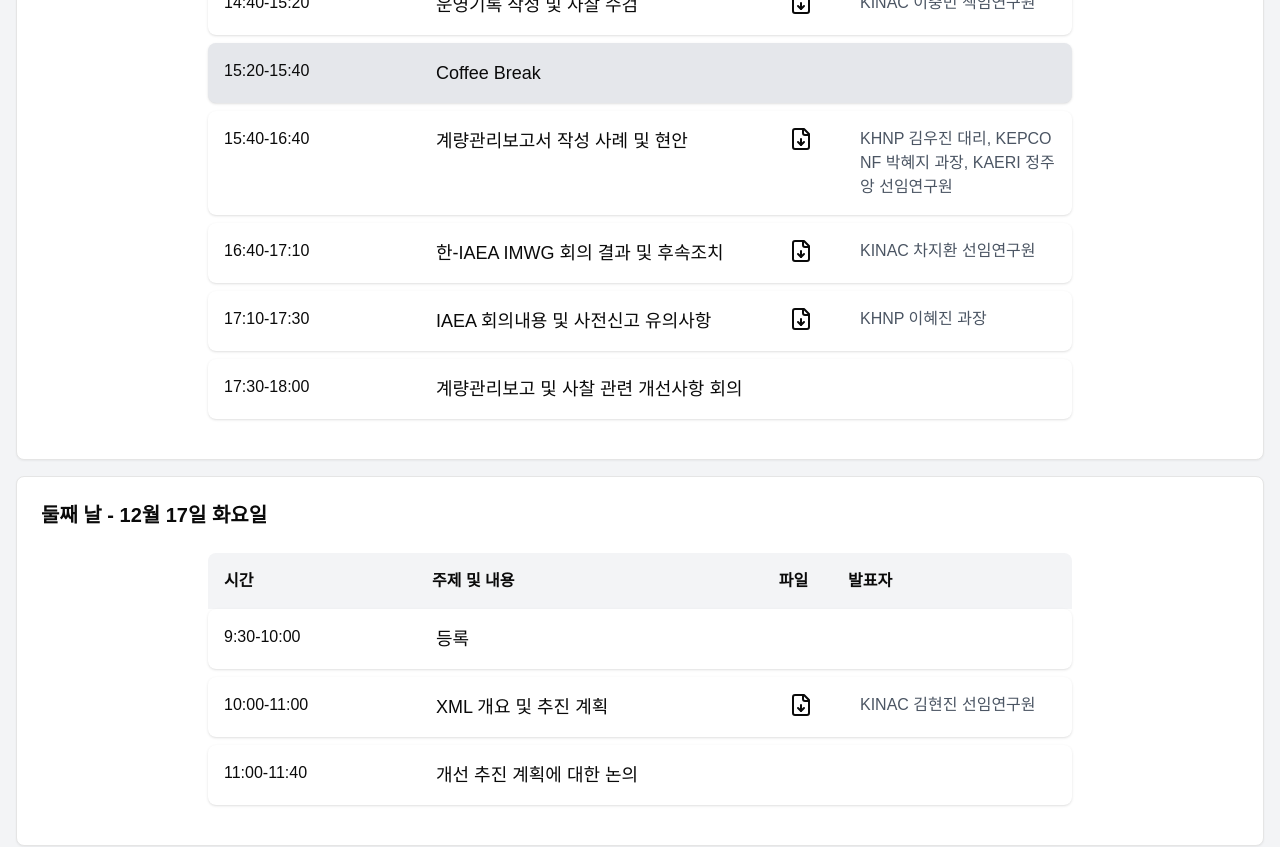
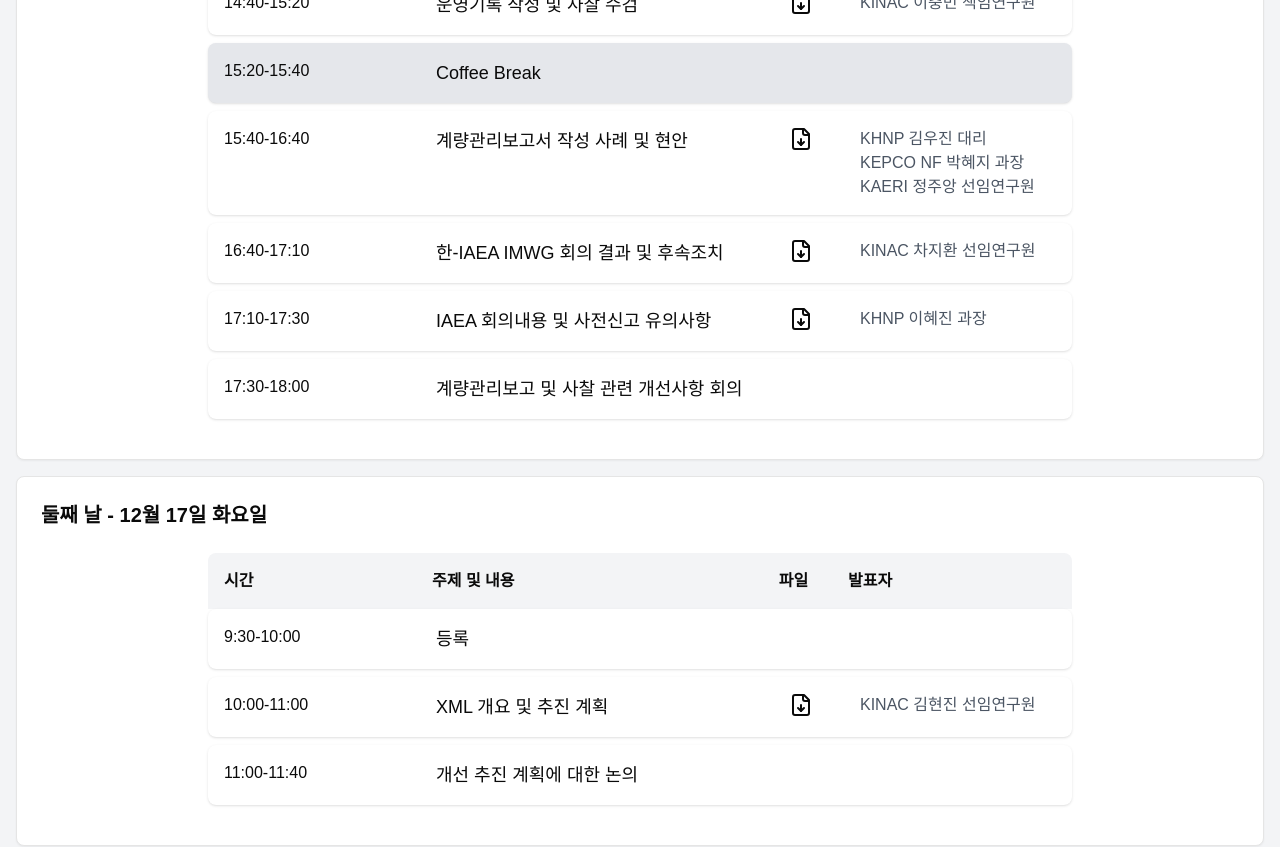
Before and after one commit to Programmer-JK/ImpacFair, a Next.js app: page / in a window 1280 px wide. Shown: the part 1320-2167 px from the top of the page. Built offline with nearby package versions, Linux system fonts and the light colour scheme.

Commit message:
speaker format change

```diff
--- a/src/components/mobile-nav.tsx
+++ b/src/components/mobile-nav.tsx
@@ -17,15 +17,6 @@ export function MobileNav() {
           <ul className="space-y-2">
             <li>
               <a
-                href="#about"
-                className="block py-2 hover:underline"
-                onClick={() => setIsOpen(false)}
-              >
-                소개
-              </a>
-            </li>
-            <li>
-              <a
                 href="#schedule"
                 className="block py-2 hover:underline"
                 onClick={() => setIsOpen(false)}
--- a/src/components/schedule-div.tsx
+++ b/src/components/schedule-div.tsx
@@ -71,7 +71,11 @@ const ScheduleDiv = ({ data = [] }: ScheduleDivProps) => {
             {/* {item.speaker.split(", ").forEach((v) => (
               <span>{v}</span>
             ))} */}
-            <div className="lg:col-span-3 text-gray-600">{item.speaker}</div>
+            <div className="lg:col-span-3 flex flex-col text-gray-600">
+              {item.speaker.split(",").map((v, idx) => (
+                <span>{v}</span>
+              ))}
+            </div>
           </div>
         ))}
       </div>
```
Also changed, not shown: src/app/page.tsx (+1 -7 lines).
